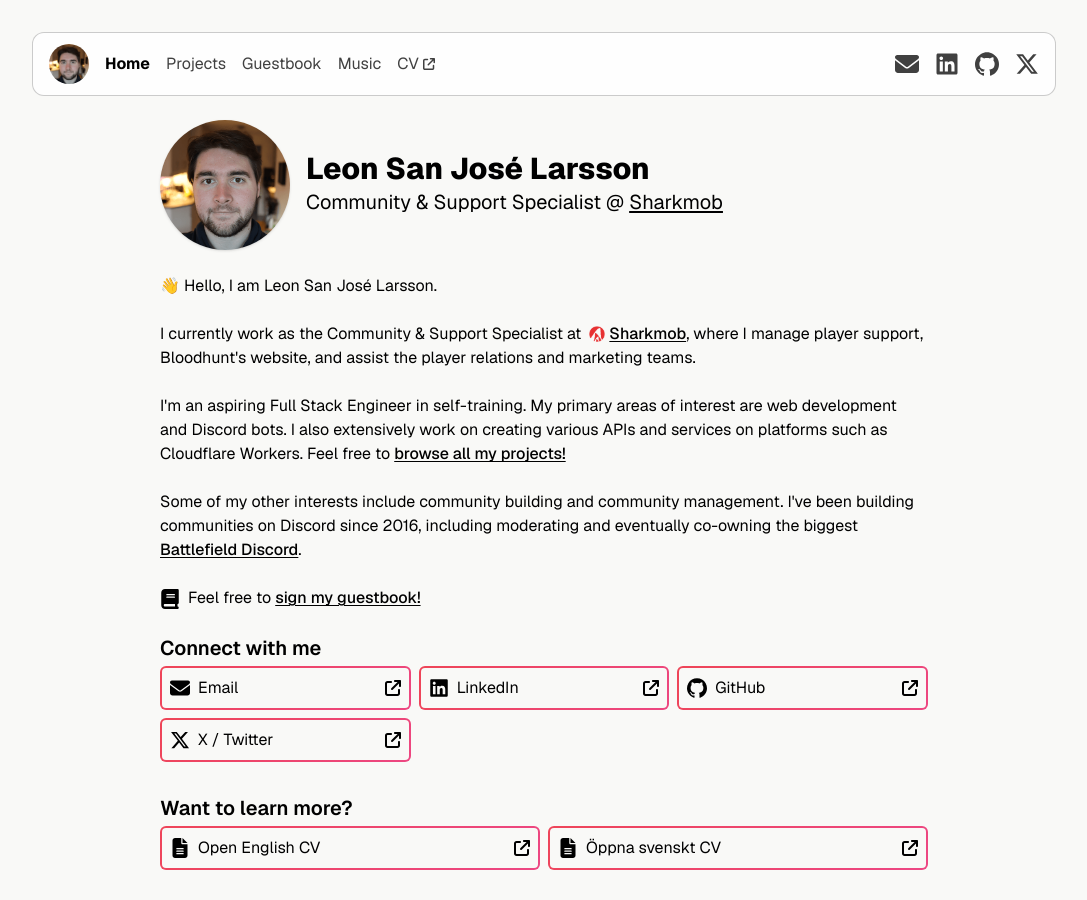
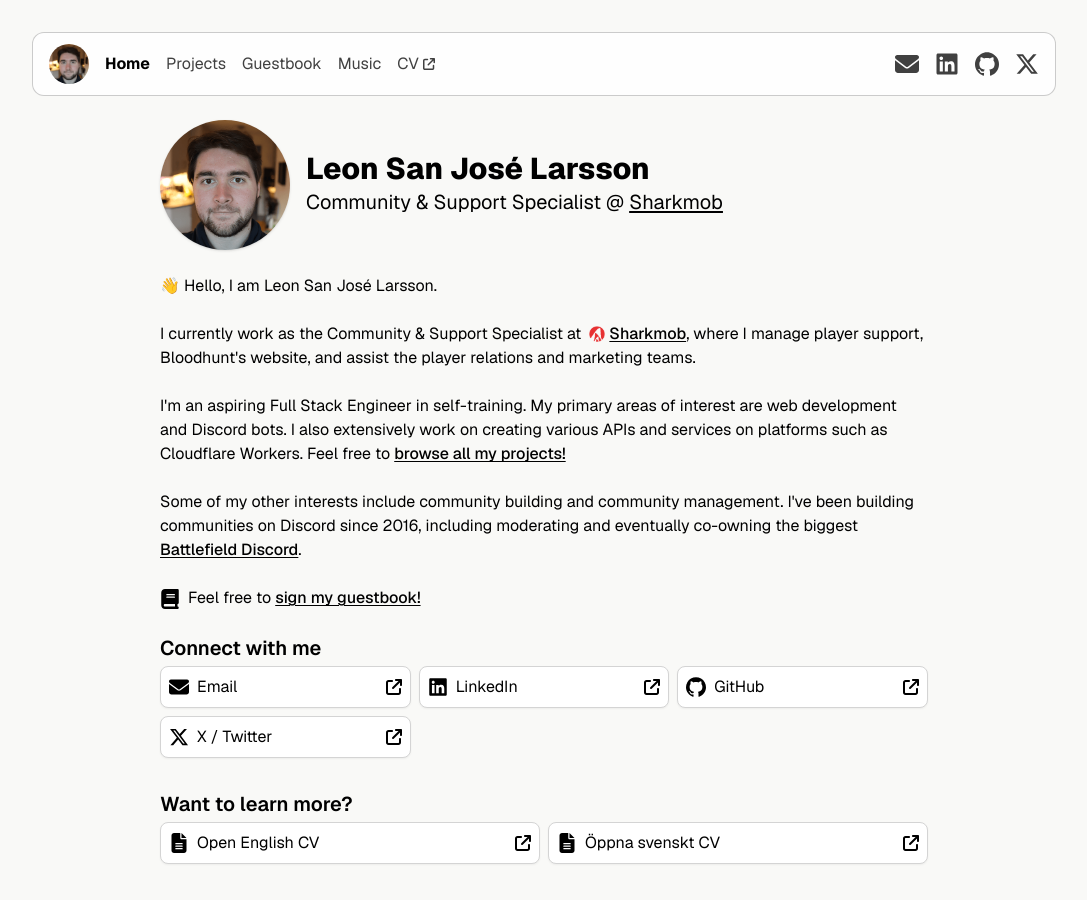
Before and after one commit to leonlarsson/leon-home, a Next.js app: page / in a window 1280 px wide. Shown: the top 900 px of the page, without its empty margins (96-1183 px from the left). Built offline with nearby package versions, Linux system fonts and the light colour scheme.

Commit message:
home: use new card style

```diff
--- a/app/(main)/page.tsx
+++ b/app/(main)/page.tsx
@@ -166,11 +166,10 @@ export default () => {
               //   icon: <Icons.artstation className="me-2 inline size-5" />,
               // },
             ].map(({ title, url, icon }) => (
-              <GradientBorder key={title} rounded="6px" padding="2px" hoverable>
               <Link
                 href={url}
                 target="_blank"
-                  className="flex items-center justify-between rounded bg-kinda-white p-2 dark:bg-kinda-black"
+                className="card flex items-center justify-between p-2"
               >
                 <div className="flex items-center">
                   {icon}
@@ -178,7 +177,6 @@ export default () => {
                 </div>
                 <Icons.externallink />
               </Link>
-              </GradientBorder>
             ))}
           </div>
         </div>
@@ -193,11 +191,10 @@ export default () => {
               { title: "Open English CV", url: "/en/cv" },
               { title: "Öppna svenskt CV", url: "/sv/cv" },
             ].map(({ title, url }) => (
-              <GradientBorder key={title} rounded="6px" padding="2px" hoverable>
               <Link
                 href={url}
                 target="_blank"
-                  className="flex items-center justify-between rounded bg-kinda-white p-2 dark:bg-kinda-black"
+                className="card flex items-center justify-between p-2"
               >
                 <div className="flex items-center">
                   <Icons.file className="me-2 inline size-5" />
@@ -205,7 +202,6 @@ export default () => {
                 </div>
                 <Icons.externallink />
               </Link>
-              </GradientBorder>
             ))}
           </div>
         </div>
--- a/app/(main)/projects/components/ProjectsGrid.tsx
+++ b/app/(main)/projects/components/ProjectsGrid.tsx
@@ -29,7 +29,7 @@ export const Project = ({
   displayTags?: boolean;
 }) => {
   return (
-    <div className="group/main relative flex flex-col gap-2 rounded-lg border border-neutral-300 bg-white p-3 text-start shadow-sm transition-colors hover:border-neutral-500 dark:border-neutral-800 dark:bg-neutral-900/40 dark:hover:border-neutral-300">
+    <div className="card group/main relative flex flex-col gap-2 p-3">
       {/* ICON / NAME / URL */}
       <div className="flex items-center gap-1">
         <Icons.circleArrowRight className="mb-1 me-2 inline size-7 flex-shrink-0 transition-transform group-hover/main:-rotate-45" />
--- a/app/globals.css
+++ b/app/globals.css
@@ -10,4 +10,12 @@
     text-decoration: underline;
     text-underline-offset: 2px;
   }
+
+  .card {
+    @apply dark:bg-foreground-dark bg-foreground-light rounded-lg border border-neutral-300 p-3 text-start shadow-sm transition-colors hover:border-neutral-500 dark:border-neutral-800 dark:hover:border-neutral-300;
+  }
+
+  .card-alt {
+    @apply dark:bg-foreground-dark bg-foreground-light rounded-lg border border-neutral-300 p-3 text-start shadow-sm transition-colors hover:bg-neutral-100 dark:border-neutral-800 dark:hover:bg-neutral-900;
+  }
 }
--- a/tailwind.config.ts
+++ b/tailwind.config.ts
@@ -15,6 +15,8 @@ export default {
       colors: {
         "kinda-black": "#070808",
         "kinda-white": "#f9f9f7",
+        "foreground-dark": "#0d0e0e",
+        "foreground-light": "white",
       },
     },
   },
```
Lines whose indentation alone changed are shown as unchanged.
